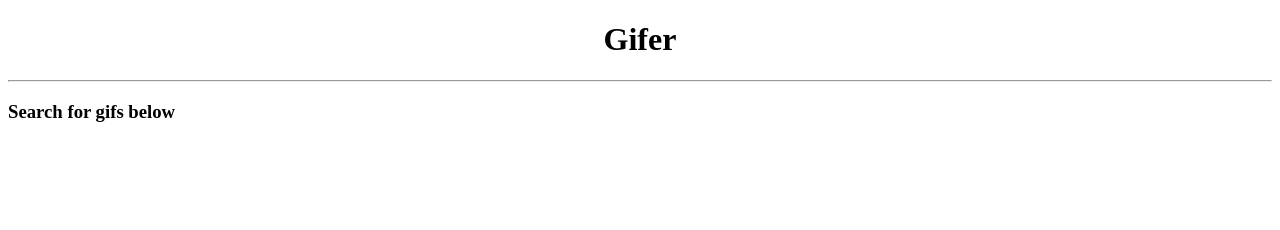
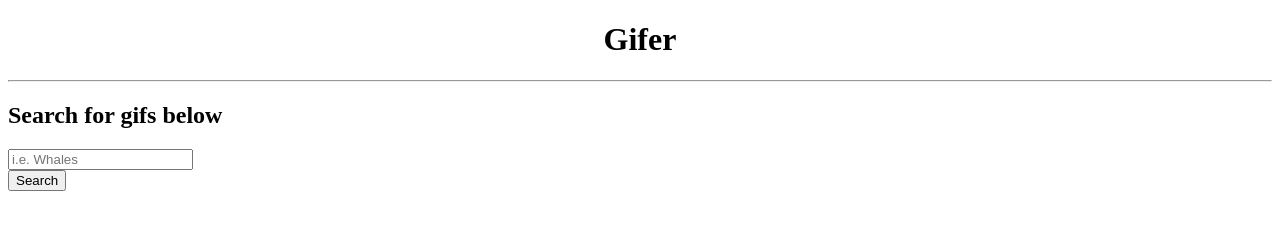
Before and after one commit to richwblake/Gifer, a website: page index.html in a window 1280 px wide. Drawn offline with Linux system fonts and the light colour scheme.

Commit message:
Added input field to html

```diff
--- a/index.html
+++ b/index.html
@@ -16,7 +16,14 @@
     </header>
 
     <hr>
-    <h3>Search for gifs below</h3>
+
+    <div id="search">
+      <h2>Search for gifs below</h2>
+      <input type="text" placeholder="i.e. Whales">
+      <br>
+      <button type="button">Search</button>
+    </div>
+
 
 
   </body>
```
Also changed, not shown: css/main.css (line endings or trailing spaces).
